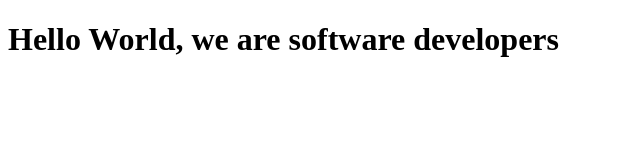
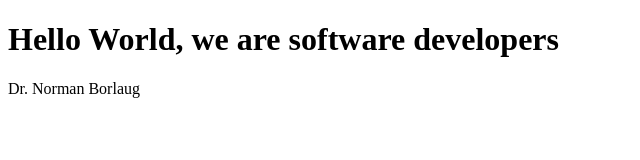
Before and after one commit to TekletsadikAbebayehuTirfe/Admissions-Project-One, a plain HTML site: page index.html in a window 1280 px wide. Shown: the whole page, without its empty margins (0-640 px from the left). Drawn offline with Linux system fonts and the light colour scheme.

Commit message:
Finished step 1 and 2 of Tributes Page

```diff
--- a/index.html
+++ b/index.html
@@ -22,6 +22,9 @@
 
     -->
     <h1>Hello World, we are software developers</h1>
+    <main id="main">
+      <p id="title">Dr. Norman Borlaug</p>
+    </main>
     <script  src="js/index.js"></script>
   </body>
 </html>
```
